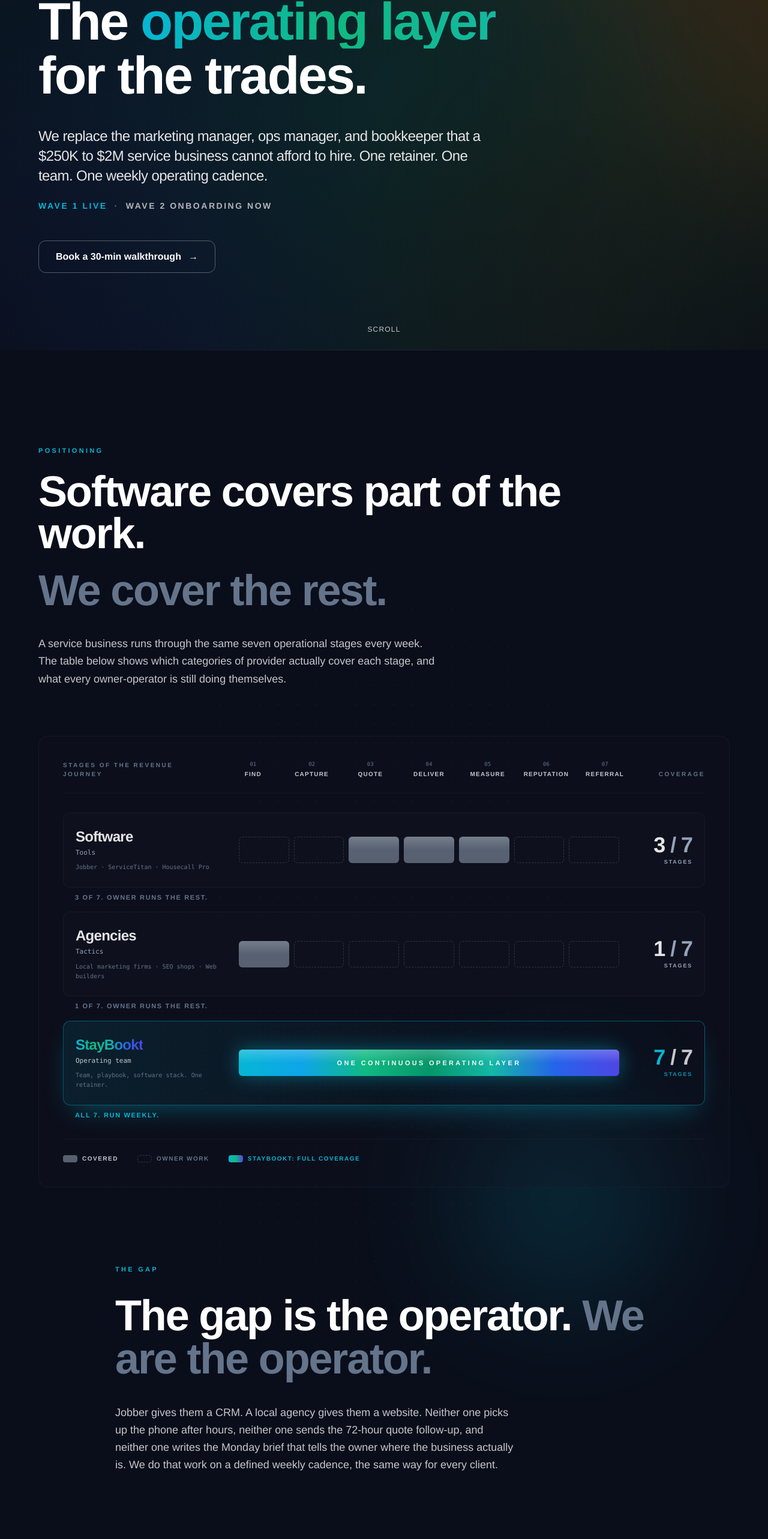
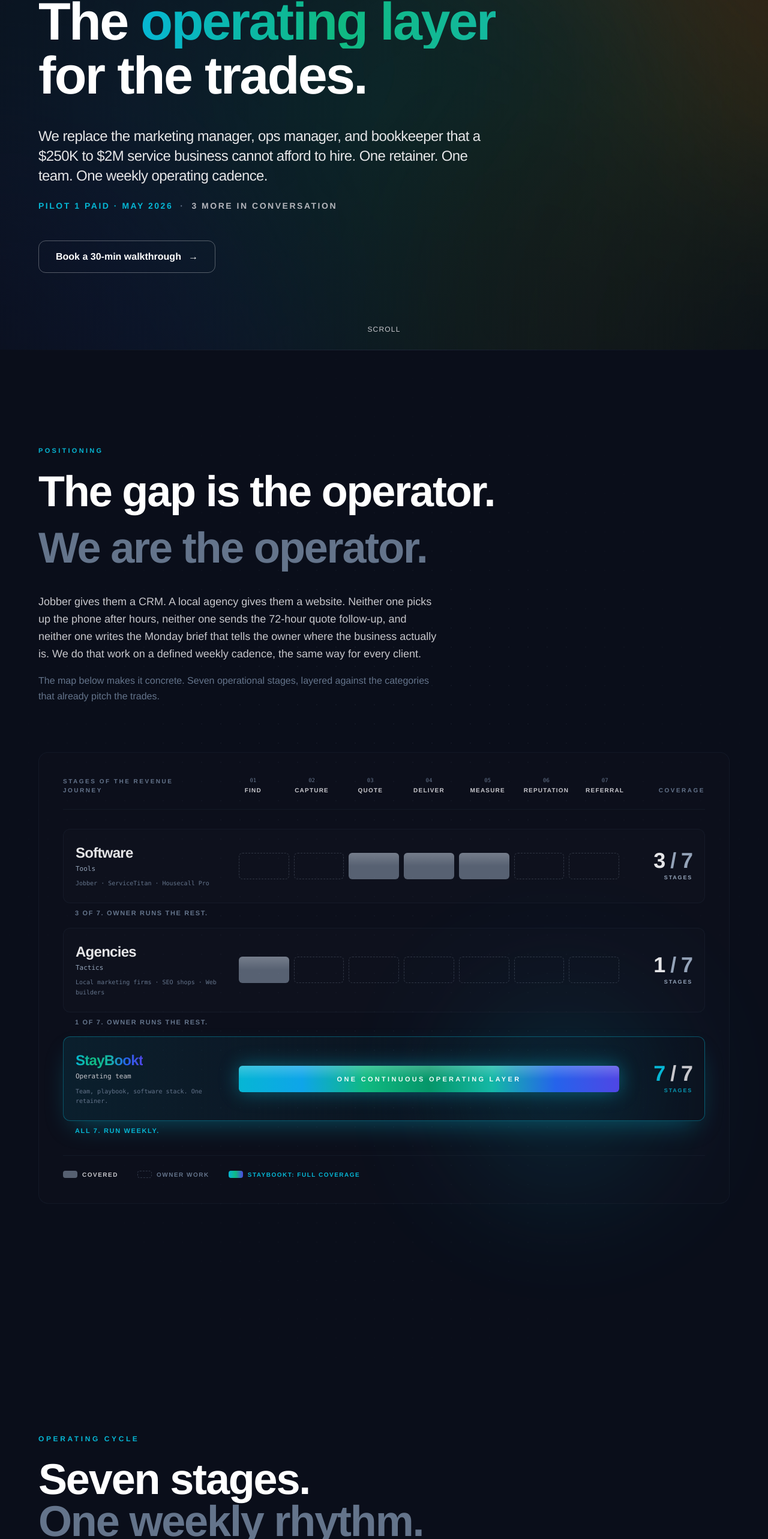
Before and after one commit to staybookt/staybookt-investor, a Next.js app: page / in a window 1280 px wide. Shown: the part 217-2783 px from the top of the page at 60% size. Built offline with nearby package versions, Linux system fonts and the light colour scheme.

Commit message:
v11.1 CategoryPosition: punchline up. 'The gap is the operator. We are the operator.' now leads the section. Map becomes visual proof of the claim. Closing punchline section removed.

```diff
--- a/components/Sections.tsx
+++ b/components/Sections.tsx
@@ -96,9 +96,9 @@ export function Hero() {
           transition={{ duration: 0.7, delay: 1.05 }}
           className="mt-6 text-platinum-soft/90 text-xs sm:text-sm tracking-[0.18em] uppercase font-semibold"
         >
-          <span className="text-elec">Wave 1 live</span>
+          <span className="text-elec">Pilot 1 paid · May 2026</span>
           <span className="mx-3 text-mute">·</span>
-          <span>Wave 2 onboarding now</span>
+          <span>3 more in conversation</span>
         </motion.p>
 
         {/* CTA, ghost button with gradient sweep on hover */}
@@ -260,17 +260,20 @@ export function CategoryPosition() {
         </Reveal>
         <Reveal delay={0.1}>
           <h2 className="font-display text-[40px] sm:text-[72px] leading-[0.98] tracking-[-0.04em] max-w-4xl mb-6">
-            Software covers part of the work.
+            The gap is the operator.
           </h2>
         </Reveal>
         <Reveal delay={0.2}>
           <h2 className="font-display text-[40px] sm:text-[72px] leading-[0.98] tracking-[-0.04em] max-w-4xl mb-10 text-mute">
-            We cover the rest.
+            We are the operator.
           </h2>
         </Reveal>
         <Reveal delay={0.3}>
-          <p className="text-platinum-soft text-base sm:text-lg max-w-2xl leading-relaxed mb-16 sm:mb-20">
-            A service business runs through the same seven operational stages every week. The table below shows which categories of provider actually cover each stage, and what every owner-operator is still doing themselves.
+          <p className="text-platinum-soft text-base sm:text-lg max-w-2xl leading-relaxed mb-4">
+            Jobber gives them a CRM. A local agency gives them a website. Neither one picks up the phone after hours, neither one sends the 72-hour quote follow-up, and neither one writes the Monday brief that tells the owner where the business actually is. We do that work on a defined weekly cadence, the same way for every client.
+          </p>
+          <p className="text-mute text-sm sm:text-base max-w-2xl leading-relaxed mb-16 sm:mb-20">
+            The map below makes it concrete. Seven operational stages, layered against the categories that already pitch the trades.
           </p>
         </Reveal>
 
@@ -411,21 +414,8 @@ export function CategoryPosition() {
           </div>
         </div>
 
-        {/* Punchline, the category statement */}
-        <Reveal delay={0.7}>
-          <div className="max-w-4xl mx-auto">
-            <p className="text-[11px] tracking-[0.3em] uppercase text-elec font-semibold mb-8">
-              The gap
-            </p>
-            <h3 className="font-display text-[40px] sm:text-[72px] leading-[1.0] tracking-[-0.04em] mb-10">
-              The gap is the operator.{' '}
-              <span className="text-mute">We are the operator.</span>
-            </h3>
-            <p className="text-platinum-soft text-base sm:text-lg max-w-2xl leading-relaxed">
-              Jobber gives them a CRM. A local agency gives them a website. Neither one picks up the phone after hours, neither one sends the 72-hour quote follow-up, and neither one writes the Monday brief that tells the owner where the business actually is. We do that work on a defined weekly cadence, the same way for every client.
-            </p>
-          </div>
-        </Reveal>
+        {/* Punchline moved up to serve as the section headline. The map IS
+            the visual proof of the claim. No redundant closing block. */}
       </div>
     </section>
   );
```
